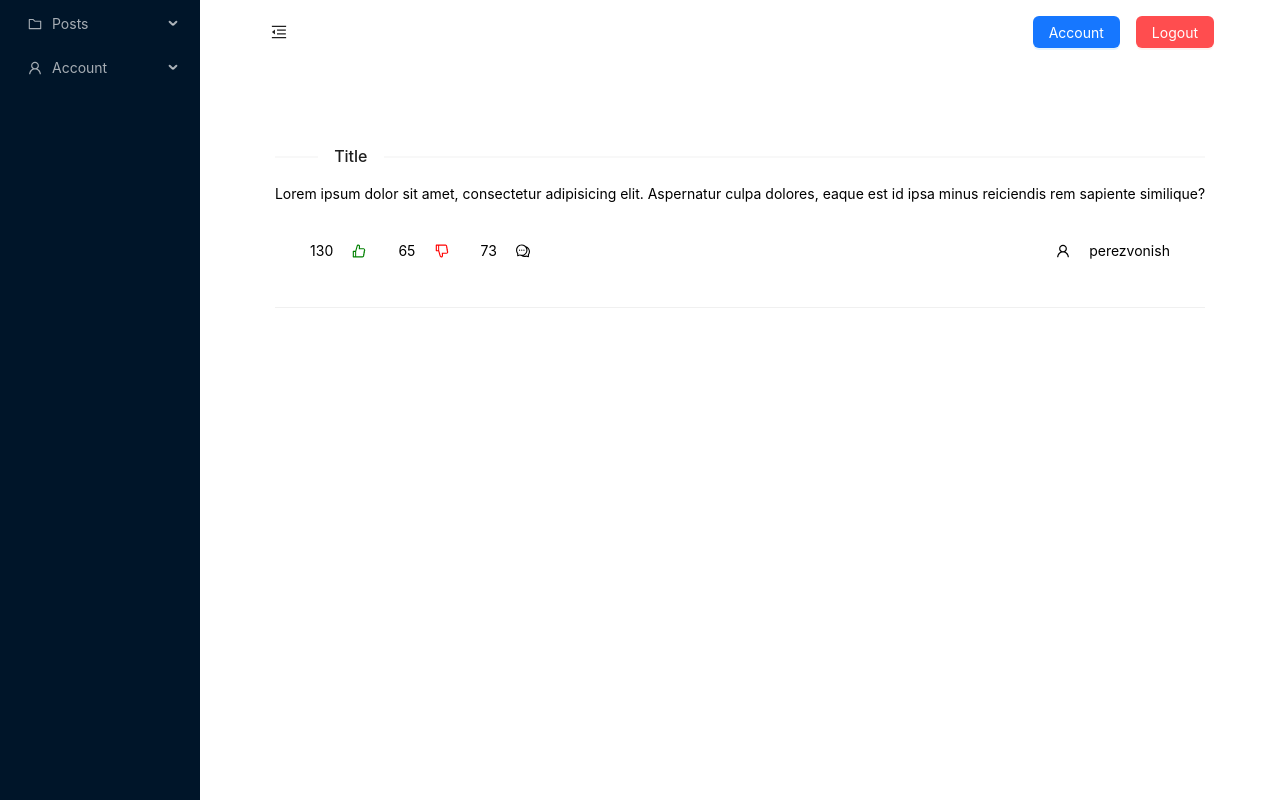
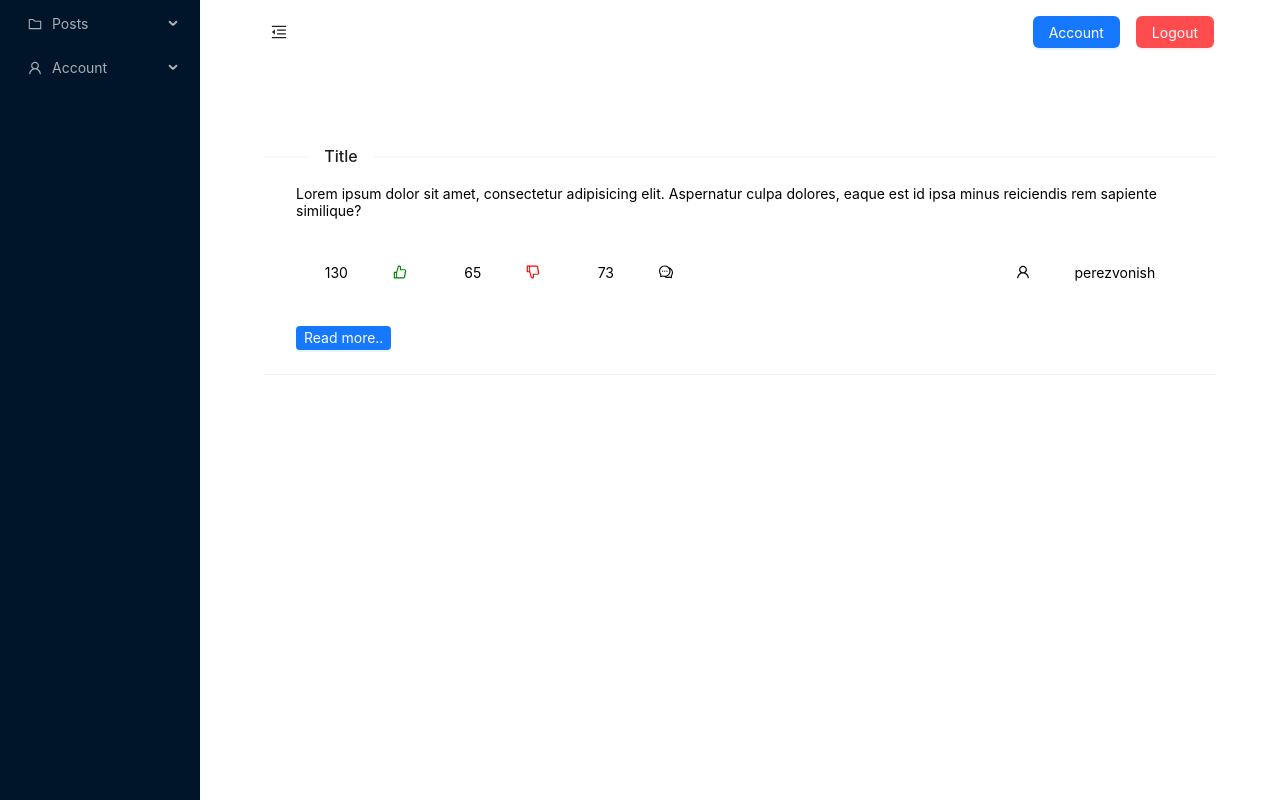
Before and after one commit to perezvonish/next-blog-frontend, a Next.js app: page / in a window 1280 px wide. Shown: the top 800 px of the page. Built offline with nearby package versions, Linux system fonts and the light colour scheme.

Commit message:
fix: css for posts

```diff
--- a/src/components/posts/Post.tsx
+++ b/src/components/posts/Post.tsx
@@ -2,7 +2,7 @@
 
 import React from "react";
 import styles from "../../styles/posts.module.css"
-import {Divider} from "antd";
+import {Button, Divider} from "antd";
 import {CommentOutlined, DislikeOutlined, LikeOutlined, UserOutlined, WarningOutlined} from "@ant-design/icons";
 
 export const Post: React.FC = () => {
@@ -33,6 +33,12 @@ export const Post: React.FC = () => {
                         <p>perezvonish</p>
                     </div>
                 </div>
+
+            </div>
+            <div className={styles.postFooterRead}>
+                <Button type="primary" size="small">
+                    Read more..
+                </Button>
             </div>
             <Divider />
         </div>
--- a/src/styles/posts.module.css
+++ b/src/styles/posts.module.css
@@ -1,5 +1,9 @@
 .post {
     color: black;
+}
+
+.post p {
+    margin: 1rem 2rem;
 }
 
 .postFooter {
@@ -21,6 +25,10 @@
     align-items: center;
 }
 
+.postFooterRead {
+    margin: 1rem 2rem;
+}
+
 .postFooter * {
     margin: 0.4rem;
 }
```
